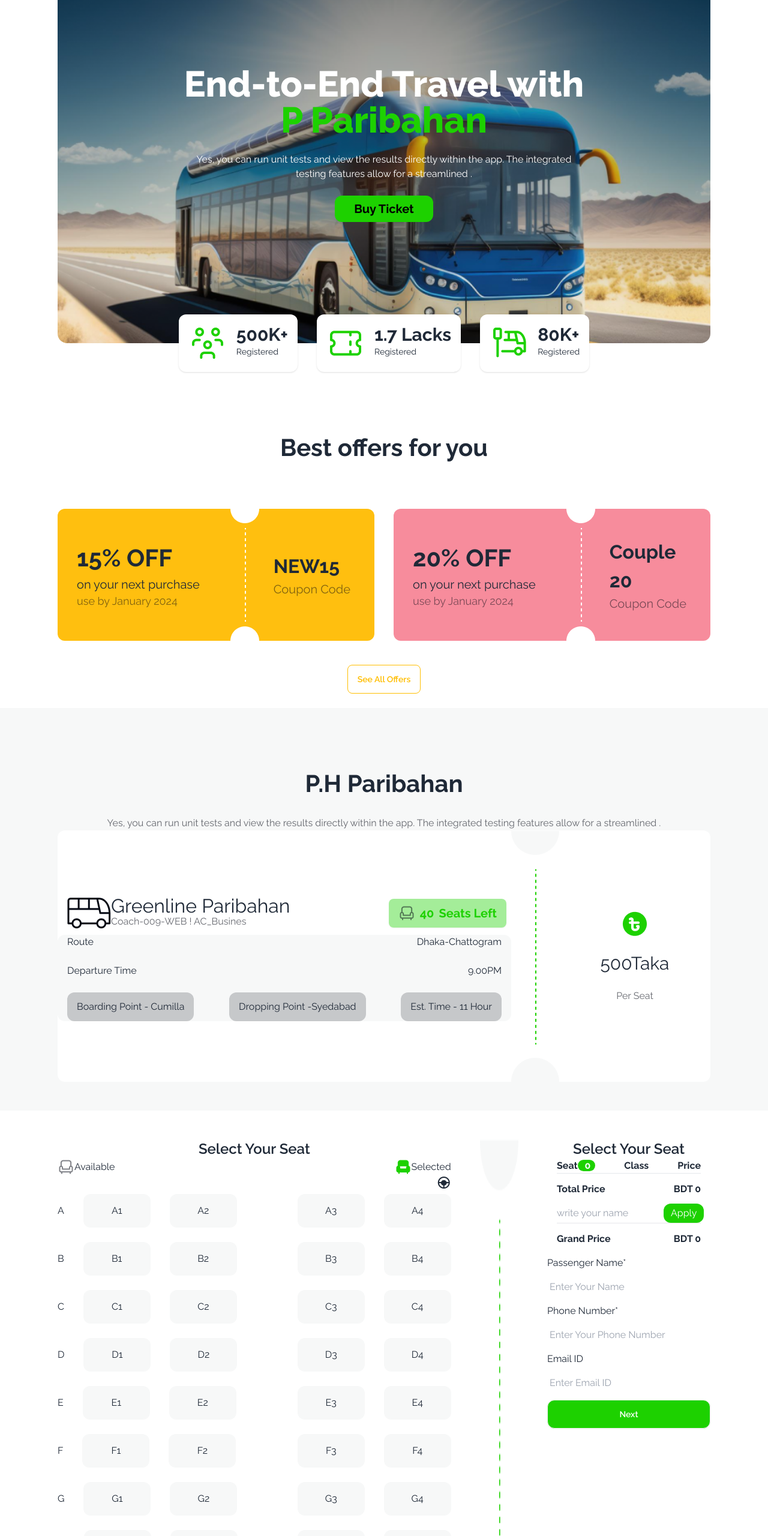
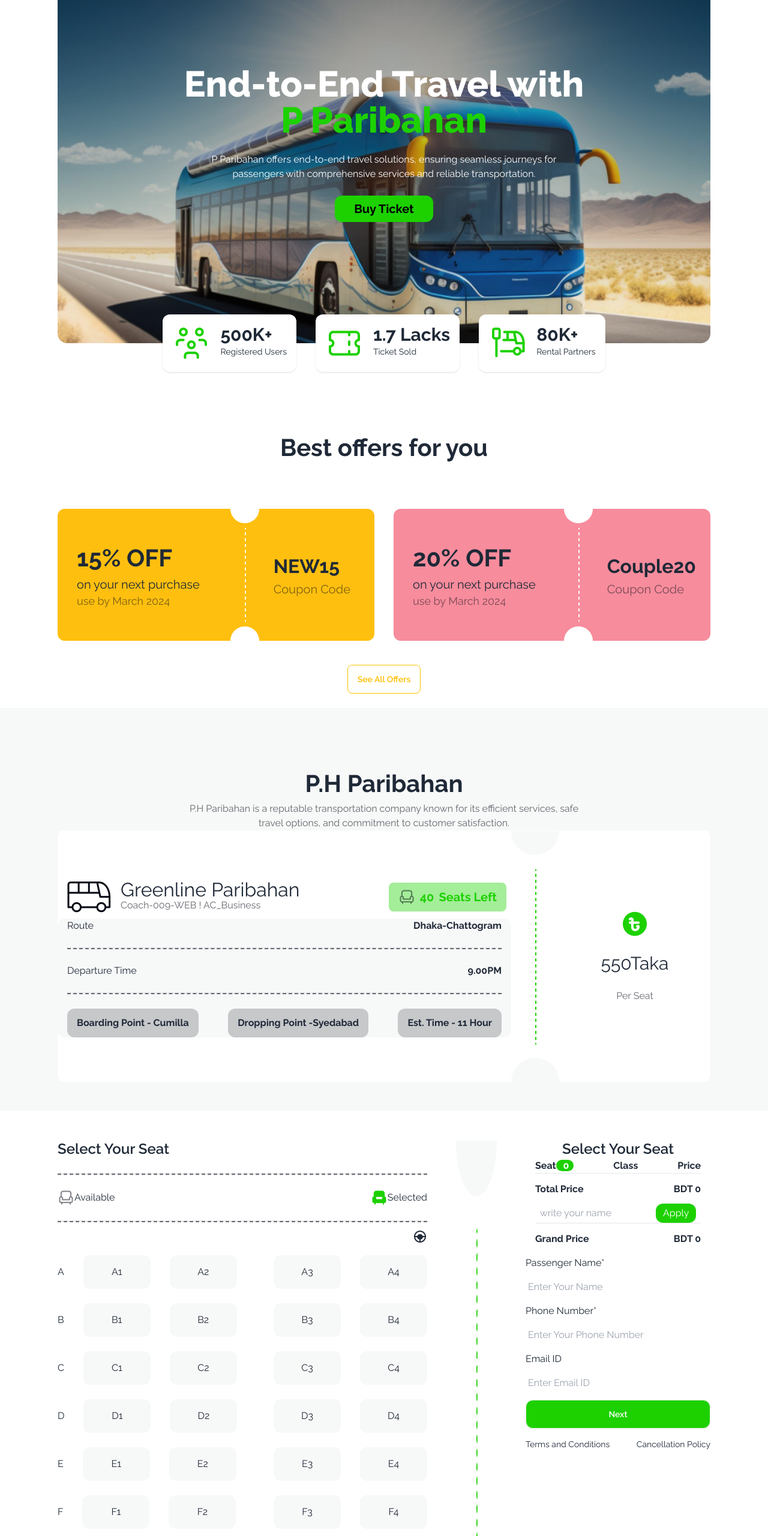
Before and after one commit to omarfaruk75/p-ticket-system, a plain HTML site: page index.html in a window 1280 px wide. Shown: the part 240-2800 px from the top of the page at 60% size. Drawn offline with nearby package versions, Linux system fonts and the light colour scheme.

Commit message:
website done

```diff
--- a/index.html
+++ b/index.html
@@ -24,6 +24,12 @@
 
         #seat-category-price>p {
             display: flex;
+        }
+
+        .play-store {
+            border: 1px solid #ffffffb3;
+            border-radius: 16px;
+            margin-bottom: 16px;
         }
     </style>
 
@@ -83,12 +89,9 @@
                             class="text-[#1DD100]">P
                             Paribahan</span>
                     </h2>
-                    <p class="font-lg text-white lg:w-3/5">Yes, you can run unit tests and view the results directly
-                        within
-                        the
-                        app. The
-                        integrated testing features allow for a
-                        streamlined .</p>
+                    <p class="font-lg text-white lg:w-3/5">P Paribahan offers end-to-end travel solutions, ensuring
+                        seamless journeys for passengers with comprehensive services
+                        and reliable transportation.</p>
                     <a class="bg-[#1DD100] px-8 py-2 text-black text-xl font-bold rounded-xl" href="#ticket-booking">Buy
                         Ticket</a> ;
 
@@ -102,7 +105,7 @@
                         </div>
                         <div>
                             <h1 class=" text-lg lg:text-3xl font-bold">500K+</h1>
-                            <p class="text-sm">Registered</p>
+                            <p class="text-sm">Registered Users</p>
                         </div>
                     </div>
                     <div
@@ -112,7 +115,7 @@
                         </div>
                         <div>
                             <h1 class=" text-lg lg:text-3xl font-bold">1.7 Lacks</h1>
-                            <p class="text-sm">Registered</p>
+                            <p class="text-sm">Ticket Sold</p>
                         </div>
                     </div>
                     <div
@@ -122,7 +125,7 @@
                         </div>
                         <div>
                             <h1 class=" text-lg lg:text-3xl font-bold">80K+</h1>
-                            <p class="text-sm">Registered </p>
+                            <p class="text-sm">Rental Partners</p>
                         </div>
                     </div>
 
@@ -138,7 +141,7 @@
                             <div class="p-8  lg:w-3/5">
                                 <h2 class="font-bold text-[40px] ">15% OFF</h2>
                                 <p class="text-xl">on your next purchase</p>
-                                <p class="text-lg text-[#03071280]">use by January 2024</p>
+                                <p class="text-lg text-[#03071280]">use by March 2024</p>
                             </div>
                             <img src="./images/cupon-devider.png" alt="">
                             <div class=" p-6 lg:w-2/5">
@@ -150,11 +153,11 @@
                             <div class="p-8  lg:w-3/5">
                                 <h2 class="font-bold text-[40px] ">20% OFF</h2>
                                 <p class="text-xl">on your next purchase</p>
-                                <p class="text-lg text-[#03071280]">use by January 2024</p>
+                                <p class="text-lg text-[#03071280]">use by March 2024</p>
                             </div>
                             <img src="./images/cupon-devider.png" alt="">
                             <div class=" p-6 w-2/5">
-                                <h2 class="font-bold text-[32px] ">Couple 20
+                                <h2 class="font-bold text-[32px] ">Couple20
                                 </h2>
                                 <p class="text-xl text-[#03071280]">Coupon Code</p>
                             </div>
@@ -167,24 +170,25 @@
             </section>
             <section class="container mx-auto bg-[#F7F8F8]">
                 <div class="lg:px-24 py-4  lg:py-12">
-                    <div>
-                        <h2 class="text-[40px] text-center font-bold lg:pt-12 lg:pb-6" id="ticket-booking">P.H Paribahan
+                    <div class="text-center flex flex-col justify-center items-center">
+                        <h2 class="text-[40px] text-center font-bold lg:pt-12 id=" ticket-booking">P.H
+                            Paribahan
                         </h2>
-                        <P class=" text-center  text-[#03071299] ">Yes, you can run unit tests and
-                            view the
-                            results directly within the app. The
-                            integrated testing features allow for a
-                            streamlined .</P>
+                        <p class="font-lg text-center lg:w-3/5 text-[#03071299] ">P.H Paribahan is
+                            a reputable transportation
+                            company
+                            known for its efficient services, safe travel options, and
+                            commitment to customer satisfaction.</p>
 
                     </div>
-                    <div class="flex flex-row justify-between items-center bg-[#ffffff]  rounded-xl">
+                    <div class=" flex flex-row justify-between items-center bg-[#ffffff] rounded-xl">
                         <div class=" w-4/5 lg:w-3/4">
-                            <div class="flex flex-col lg:flex-row justify-between items-center">
-                                <div class="flex flex-row justify-center items-center lg:px-4">
+                            <div class="flex flex-col lg:flex-row justify-between items-center ">
+                                <div class="flex flex-row justify-center items-center lg:px-4 lg:gap-4">
                                     <div><img src="./images/bus-logo.png" alt=""></div>
                                     <div>
                                         <h3 class="text-lg lg:text-[32px]">Greenline Paribahan</h3>
-                                        <p class="text-[#03071299]">Coach-009-WEB ! AC_Busines</p>
+                                        <p class="text-[#03071299]">Coach-009-WEB ! AC_Business</p>
                                     </div>
                                 </div>
                                 <div
@@ -196,16 +200,20 @@
                                     </button>
                                 </div>
                             </div>
+
+                            </p>
                             <div class="bg-[#F7F8F8] space-y-6 px-4 rounded-xl">
-                                <div class="flex flex-row justify-between border-b-stone-800">
+                                <div class="flex flex-row justify-between ">
                                     <p>Route</p>
-                                    <p>Dhaka-Chattogram</p>
+                                    <p class="font-bold">Dhaka-Chattogram</p>
                                 </div>
+                                <hr style="border-bottom: 2px dashed #03071299;">
                                 <div class="flex flex-row justify-between">
                                     <p>Departure Time</p>
-                                    <p>9.00PM</p>
+                                    <p class="font-bold">9.00PM</p>
                                 </div>
-                                <div class="flex flex-col lg:flex-row justify-between gap-2 text-center">
+                                <hr style="border-bottom: 2px dashed #03071299;">
+                                <div class="flex flex-col lg:flex-row justify-between gap-2 text-center font-bold">
                                     <P class="bg-[#03071233] rounded-xl px-4 py-3">Boarding Point - Cumilla</P>
                                     <P class="bg-[#03071233] rounded-xl px-4 py-3">Dropping Point -Syedabad</P>
                                     <P class="bg-[#03071233] rounded-xl px-4 py-3">Est. Time - 11 Hour</P>
@@ -215,7 +223,7 @@
                         <img src="./images/info-devider.png" alt="">
                         <div class="w-1/5 lg:w-1/4 flex flex-col justify-center items-center space-y-6">
                             <img src="./images/fare.png" alt="">
-                            <h3 class="text-3xl"><span id="seat-price">500</span>Taka</h3>
+                            <h3 class="text-3xl"><span id="seat-price font-semibold">550</span>Taka</h3>
                             <p class="text-[#03071299]">Per Seat</p>
                         </div>
 
@@ -225,9 +233,10 @@
             <section class=" container mx-auto">
                 <div class="px-24  py-12">
                     <div class="flex flex-col lg:flex-row justify-between gap-12">
-                        <div class="w-3/4">
-                            <h4 class=" text-xl lg:text-2xl font-semibold text-center">Select Your Seat</h4>
-                            <div class=" flex flex-row justify-between">
+                        <div class="w-2/3">
+                            <h4 class=" text-xl lg:text-2xl font-semibold text-start pb-6">Select Your Seat</h4>
+                            <hr style="border-bottom: 2px dashed #03071299;">
+                            <div class=" flex flex-row justify-between py-6">
                                 <div class=" flex flex-row justify-center items-center">
                                     <img src="./images/seat-gray.png" alt="">
                                     <p>Available</p>
@@ -238,8 +247,9 @@
                                 </div>
 
                             </div>
+                            <hr style="border-bottom: 2px dashed #03071299;">
                             <div>
-                                <div class=" text-end">
+                                <div class=" text-end my-3 ">
                                     <span class="material-symbols-outlined ">
                                         search_hands_free
                                     </span>
@@ -449,7 +459,7 @@
                             </div>
                         </div>
                         <div class="hidden lg:flex flex-row"><img src="./images/info-devider.png" alt=""></div>
-                        <div class="lg:w-1/4 ">
+                        <div class="lg:w-1/3 ">
                             <h4 class=" text-2xl font-semibold text-center">Select Your Seat</h4>
                             <div class=" px-4">
                                 <div id="seat-category-price" class="">
@@ -498,6 +508,11 @@
 
                                 <button class="btn bg-[#1DD100] text-white rounded-xl py-2 "
                                     onclick="my_modal_1.showModal() ">Next</button>
+                                <div class="flex flex-row justify-between  text-sm">
+                                    <a href="#">Terms and Conditions</a>
+                                    <a href="#">Cancellation Policy</a>
+
+                                </div>
                                 <dialog id="my_modal_1" class="modal">
                                     <div class="modal-box text-center flex flex-col items-center justify-center">
                                         <img class="" src="./images/success.png" alt="">
@@ -538,7 +553,7 @@
                 <nav>
                     <div class="flex flex-col gap-4">
                         <p>Download Our App</p>
-                        <div class=" flex flex-row justify-center items-center border-white-800">
+                        <div class=" flex flex-row justify-center items-center play-store">
                             <img src="./images/playstore.png" alt="">
                             <div>
                                 <h4 class="font-semibold">GET IT ON</h4>
@@ -549,8 +564,8 @@
                     </div>
                 </nav>
             </div>
-            <hr>
-            <div class="flex flex-col lg:flex-row justify-between ">
+            <hr style="">
+            <div class="flex flex-col lg:flex-row justify-between text-sm text-[#FFFFFFb3]">
                 <p>@all rights reserved, P-Ticket services limited.2024</p>
                 <div class="flex flex-row justify-around gap-4">
                     <p>condition</p>
--- a/js/index.js
+++ b/js/index.js
@@ -14,14 +14,15 @@
     for(const seat of seatBtn){
       seat.addEventListener('click', function(e){
       count = parseInt(count - 1);
-      totalPrice = parseInt(totalPrice + 500);
+      totalPrice = parseInt(totalPrice + 550);
 
       seatPerCount = parseInt(seatPerCount + 1);
       const seatName = e.target.innerText;
       e.target.style.backgroundColor = '#1DD100';
+      e.target.style.color = '#ffffff';
       e.target.setAttribute('disabled',true);
       const seatCategory = 'Economy';
-      const seatPerPrice = 500;
+      const seatPerPrice = 550;
       const selectTargetName = document.getElementById('seat-name');
       const selectTargetClass = document.getElementById('seat-class');
       const selectTargetPrice = document.getElementById('price-per-seat');
@@ -81,11 +82,7 @@
             discountField.appendChild(discountPriceName);
             const grandPrice = parseInt(totalPrice * 0.8);
             selectedSeats('grand-price', grandPrice);
-        } else {
-            alert('Please input a valid coupon code.');
-        }
-    } else if (totalPrice >= 1500) {
-        if (coupanCode === 'NEW15') {
+        } else if(coupanCode === 'NEW15'){
             const discountPrice = totalPrice * 0.15;
             const p4 = document.createElement('p');
             p4.innerText = "Discount Amount";
@@ -100,7 +97,7 @@
         }
     } else {
         alert('You are not eligible for a discount.');
-    }
+}
 });
 
 function selectedSeats(id, value){
```
